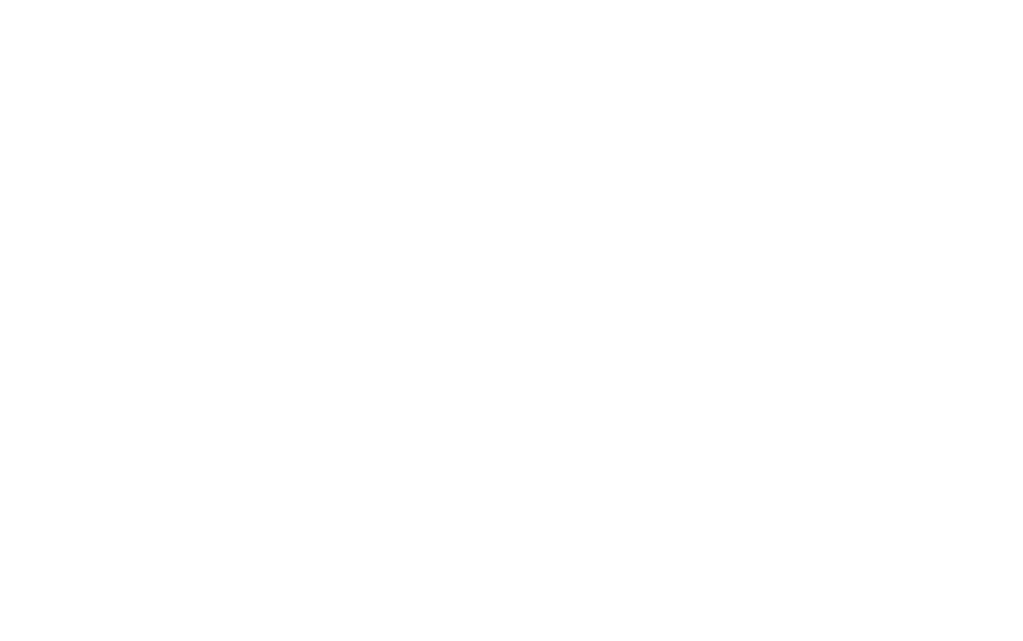
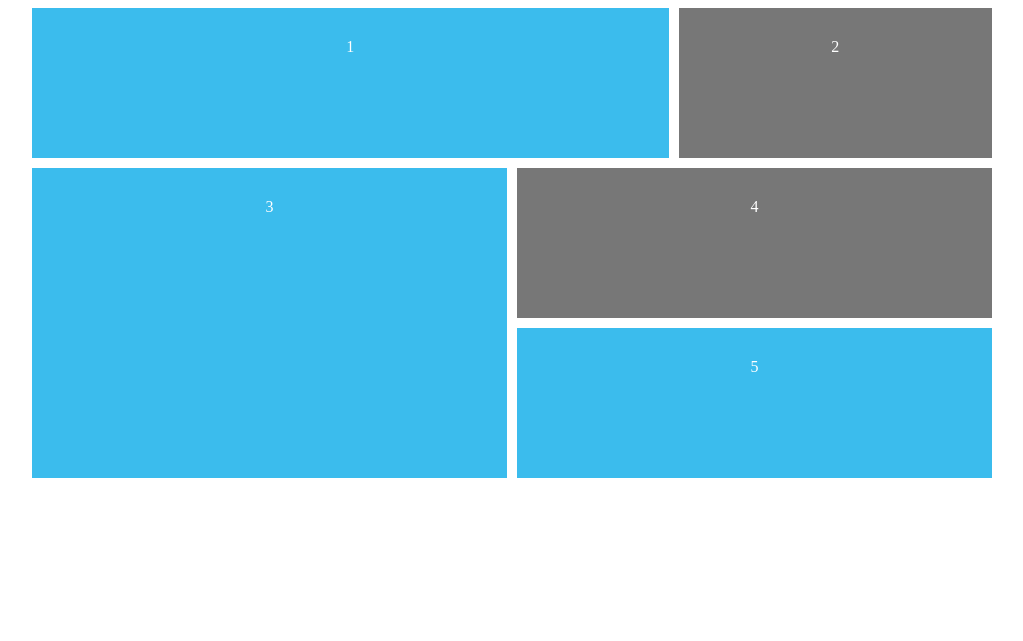
Before and after one commit to nurudeen2432/css-flexbox, a plain HTML site: page grid.html in a window 1280 px wide. Shown: the whole page, without its empty margins (128-1151 px from the left). Drawn offline with Linux system fonts and the light colour scheme.

Commit message:
initialcommit

```diff
--- a/grid.html
+++ b/grid.html
@@ -1,12 +1,62 @@
 <!DOCTYPE html>
 <html lang="en">
-<head>
-    <meta charset="UTF-8">
-    <meta http-equiv="X-UA-Compatible" content="IE=edge">
-    <meta name="viewport" content="width=device-width, initial-scale=1.0">
+  <head>
+    <meta charset="UTF-8" />
+    <meta http-equiv="X-UA-Compatible" content="IE=edge" />
+    <meta name="viewport" content="width=device-width, initial-scale=1.0" />
     <title>Grid</title>
-</head>
-<body>
+    <style>
+        body{
+            color: #fff;
+            font-family: 'Nunito Semibold';
+            text-align: center;
+        }
+        .grid-container{
+            max-width: 960px;
+            margin: 0 auto;
+            display: grid;
+            grid-template-columns: repeat(6, 1fr);
+            grid-template-rows: repeat(4, minmax(150px, auto));
+            grid-gap: 10px;
+        }
+        .one{
+            grid-column: 1 / 5;
 
-</body>
+        }
+        .two{
+            grid-column: 5 / 7;
+        }
+        .three{
+
+            grid-column: 1 / 4;
+            grid-row: 2 / 4;
+        }
+        .four{
+            grid-column: 4 / 7;
+        }
+        .five{
+            grid-column: 4 / 7;
+        }
+        .grid-container >div{
+            background: #3bbced;
+            padding: 30px;
+        }
+        .grid-container div:nth-child(even){
+            background: #777;
+        }
+
+    </style>
+  </head>
+  <body>
+
+    <div class="grid-container">
+      <div class="one">1</div>
+      <div class="two">2</div>
+      <div class="three">3</div>
+      <div class="four">4</div>
+      <div class="five">5</div>
+
+
+    </div>
+  </body>
 </html>
```
Also changed, not shown: index.html (+1 -0 lines).
